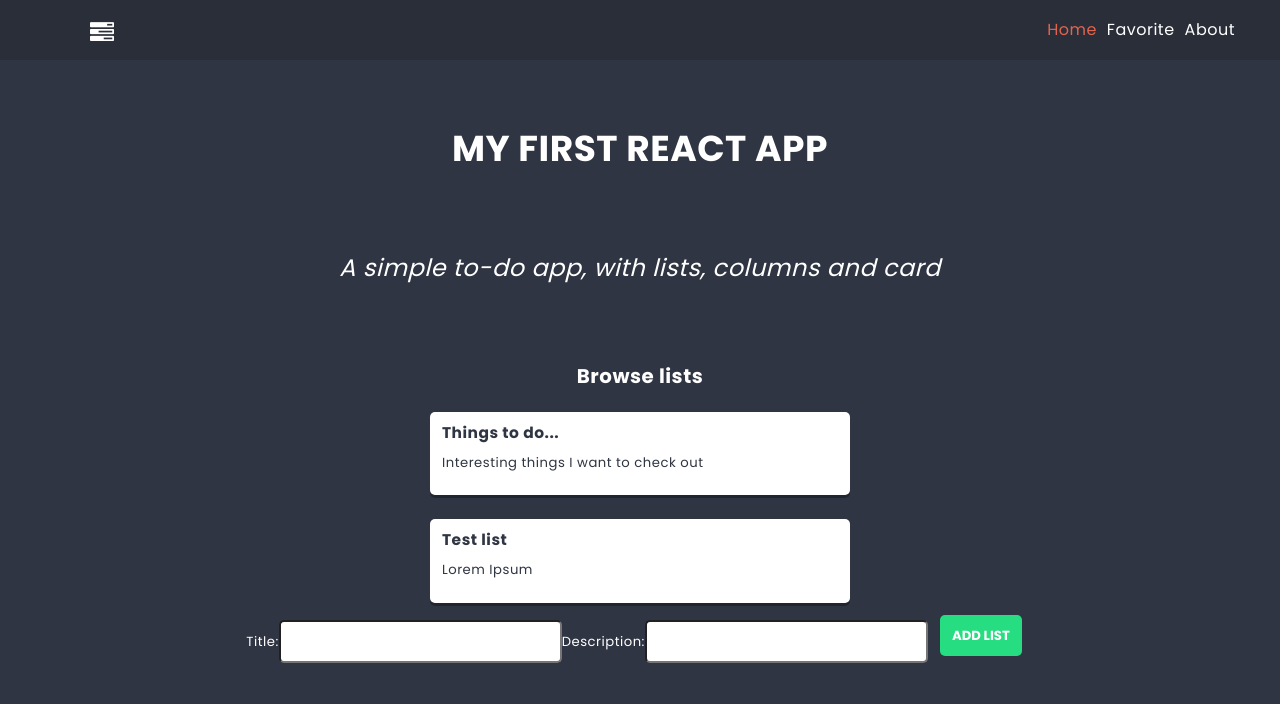
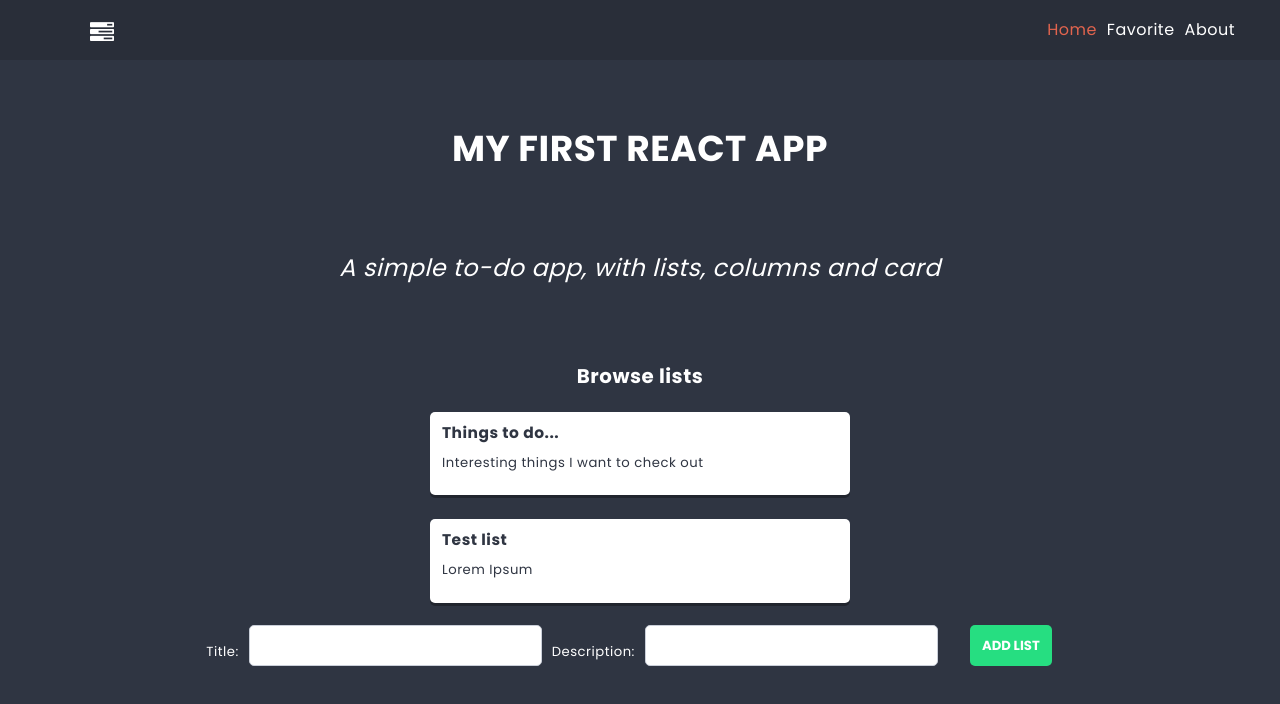
Before and after one commit to Cinamon88/FirstReactApp, a React (Create React App) app: page / in a window 1280 px wide. Shown: the top 704 px of the page. Built offline with nearby package versions, Linux system fonts and the light colour scheme.

Commit message:
update style

```diff
--- a/src/components/CardForm/CardForm.js
+++ b/src/components/CardForm/CardForm.js
@@ -17,10 +17,10 @@ const CardForm = props => {
 
 	return (
         <form className={styles.cardForm} onSubmit={handleSubmit}>
-            <TextInput type="text" value={title} onChange={(e) => setTitle(e.target.value)} />
-            <Button>Add card</Button>
+          <div className={styles.padding}><TextInput value={title} onChange={(e) => setTitle(e.target.value)} /></div>
+          <div className={styles.padding}><Button>Add card</Button></div>
         </form>
-	);
+      );
 };
 
 export default CardForm;
--- a/src/components/CardForm/CardForm.module.scss
+++ b/src/components/CardForm/CardForm.module.scss
@@ -6,7 +6,12 @@
     align-items: center;
 }
 
-input {
-    padding: 12px;
-    border-radius: 5px;
+.padding {
+    padding: 10px;
 }
+
+@media all and (max-width: 690px){
+    .cardForm {
+        flex-direction: column;
+    }
+}
--- a/src/components/Favorite/Favorite.js
+++ b/src/components/Favorite/Favorite.js
@@ -19,11 +19,12 @@ const Favorite = () => {
       <PageTitle>Favorite</PageTitle>
       <div className={styles.column}>
         <ul className={styles.cards}>
-          {favoriteCards.map((isFavorite) => (
+          {favoriteCards.map((favoriteCard) => (
             <Card
-              key={isFavorite.id}
-              title={isFavorite.title}
-              isFavorite={isFavorite.isFavorite}
+              key={favoriteCard.id}
+              cardId={favoriteCard.id}
+              title={favoriteCard.title}
+              isFavorite={favoriteCard.isFavorite}
             />
           ))}
         </ul>
--- a/src/components/ListForm/ListForm.js
+++ b/src/components/ListForm/ListForm.js
@@ -3,6 +3,7 @@ import {useState} from 'react';
 import Button from '../Button/Button';
 import { useDispatch } from 'react-redux';
 import { addList } from '../../redux/listsRedux';
+import TextInput from '../TextInput/TextInput';
 
 const ListForm = () => {
 
@@ -18,11 +19,25 @@ const ListForm = () => {
     }
 
 	return (
-        <form onSubmit={handleSubmit}>
-            <label>Title:</label> <input type="text" className={styles.input} value={title} onChange={e => setTitle(e.target.value)} />
-            <label>Description:</label> <input type="text" className={styles.input} value={description} onChange={e => setDescription(e.target.value)} />
-            <Button>Add list</Button>
-        </form>
+        <form className={styles.listForm} onSubmit={handleSubmit}>
+      Title:
+      <div className={styles.padding}>
+        <TextInput
+          value={title}
+          onChange={(e) => setTitle(e.target.value)}
+        />
+      </div>
+      Description:{" "}
+      <div className={styles.padding}>
+        <TextInput
+          value={description}
+          onChange={(e) => setDescription(e.target.value)}
+        />
+      </div>
+      <div className={styles.padding}>
+        <Button>Add list</Button>
+      </div>
+    </form>
 	);
 };
 
--- a/src/components/ListForm/ListForm.module.scss
+++ b/src/components/ListForm/ListForm.module.scss
@@ -1,6 +1,6 @@
 @import '../../styles/settings.scss';
 
-form {
+.listForm {
     display: flex;
     justify-content: center;
     align-items: center;
@@ -9,3 +9,9 @@ form {
 .padding {
     padding: 10px;
 }
+
+@media all and (max-width: 690px){
+    .listForm {
+        flex-direction: column;
+    }
+}
--- a/src/components/TextInput/TextInput.js
+++ b/src/components/TextInput/TextInput.js
@@ -1,13 +1,15 @@
 import styles from './TextInput.module.scss';
 
 const TextInput = (props) => {
-    return <input
+    return (
+        <input
             className={styles.input}
             value={props.value}
             onChange={props.onChange}
             placeholder={props.placeholder}
             type="text"
         />
+    );
 };
 
 export default TextInput;
```
Lines whose indentation alone changed are shown as unchanged.
